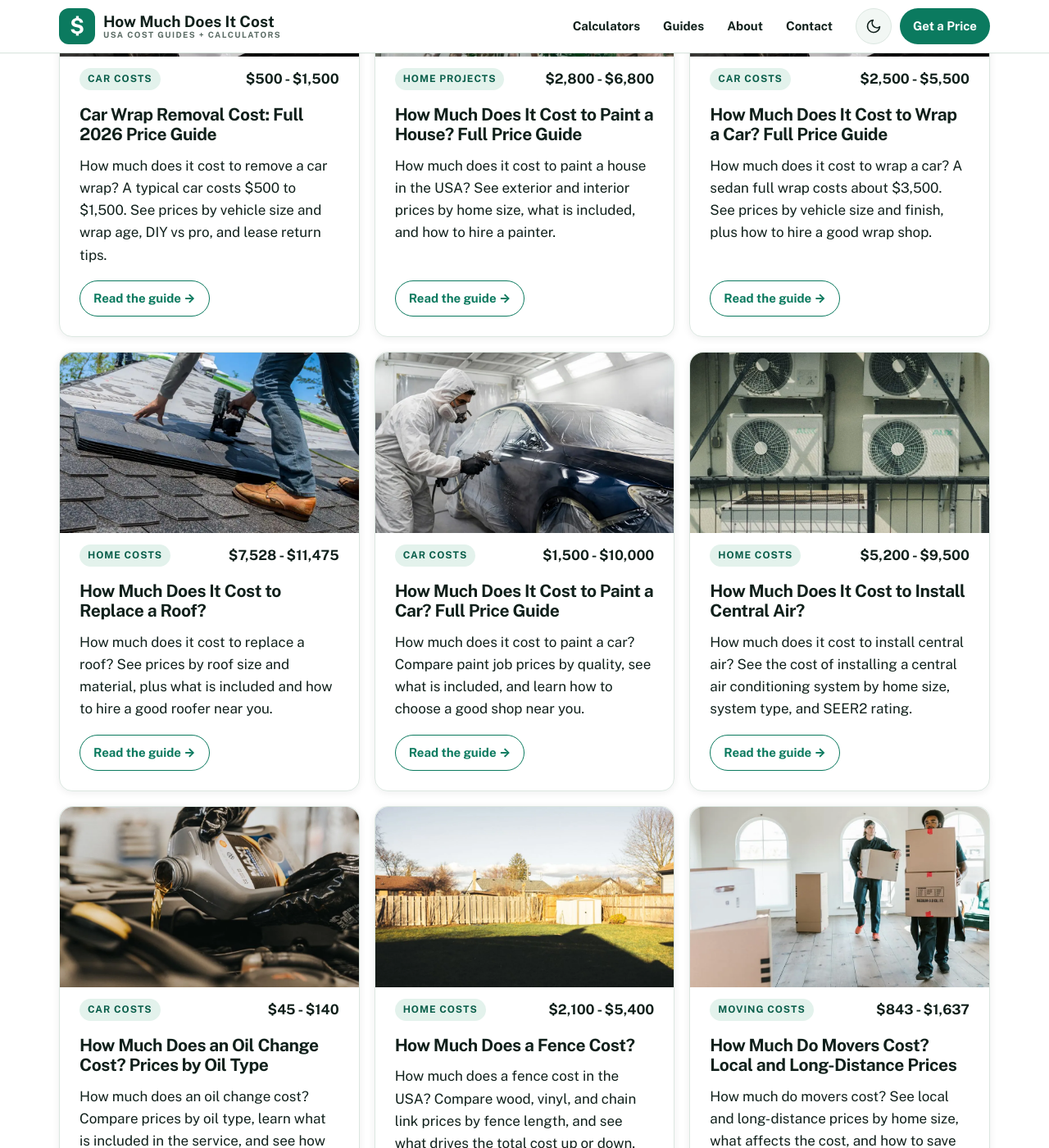
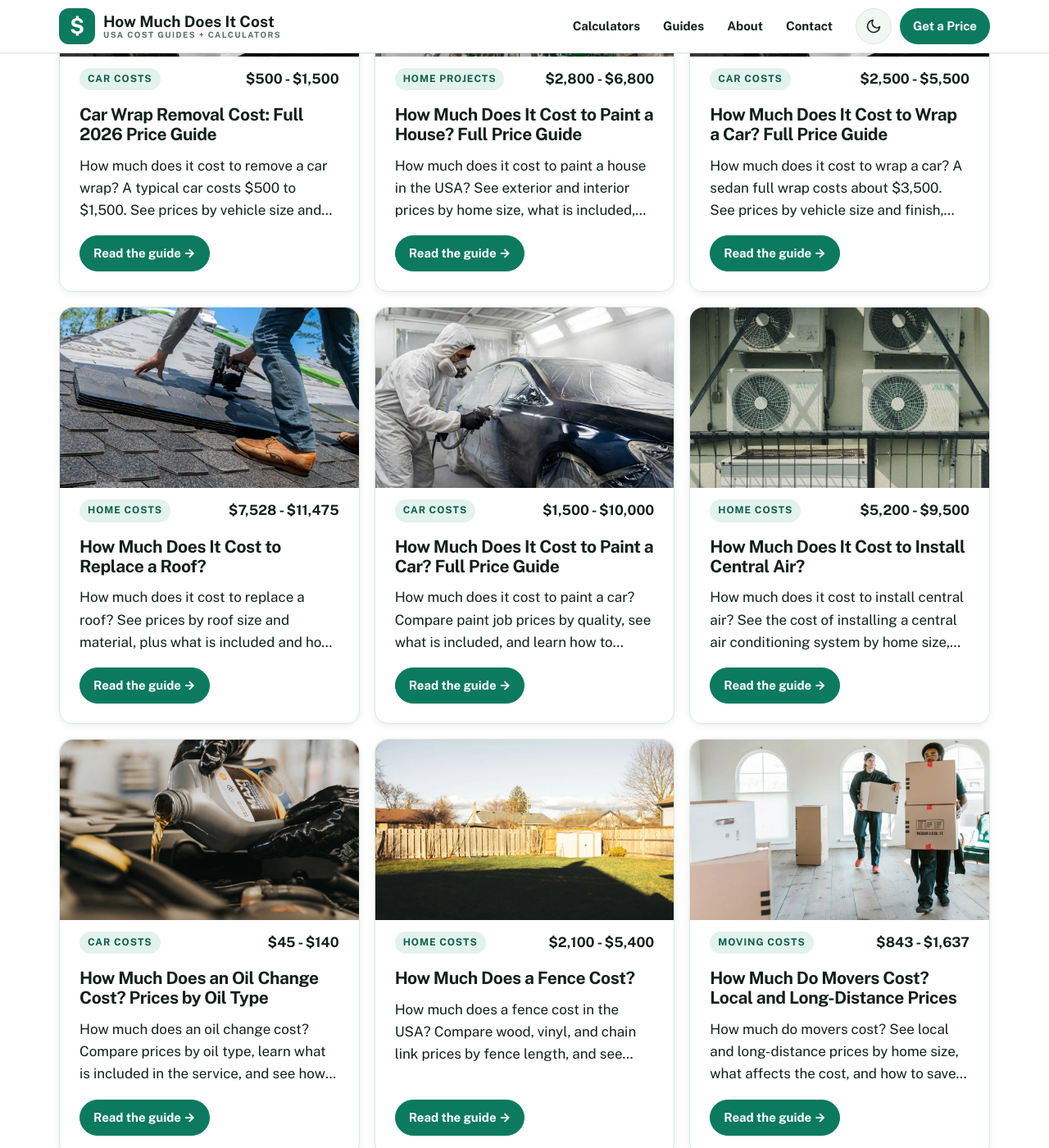
Before and after one commit to zaidmeo09-dhangal/howmuchdoesitcostusa, a Jekyll site: the page built from blog.md, in a window 1280 px wide and 1400 px high, scrolled down 1232 px. Shown: the whole window at 82% size. Built offline with Jekyll 4.4.1, drawn with Linux system fonts in a browser that asks for light colours; some web fonts are replaced.

Commit message:
Initial deploy: add assets/css/style.css

```diff
--- a/assets/css/style.css
+++ b/assets/css/style.css
@@ -365,10 +365,10 @@ section.wrap > h2::after {
 .card a:hover { text-decoration: underline; }
 .card .card-cta, .card a.card-cta {
   display: inline-flex; align-items: center; align-self: flex-start; gap: 6px; font-weight: 800;
-  color: var(--accent); text-decoration: none; margin-top: auto; padding: 9px 16px;
-  border: 1px solid var(--accent); border-radius: 999px; font-size: 15px;
+  color: #FFFFFF; text-decoration: none; margin-top: auto; padding: 9px 16px;
+  background: var(--accent); border: 1px solid var(--accent); border-radius: 999px; font-size: 15px;
 }
-.card .card-cta:hover, .card a.card-cta:hover { color: #FFFFFF; text-decoration: none; background: var(--accent); border-color: var(--accent); }
+.card .card-cta:hover, .card a.card-cta:hover { color: #FFFFFF; text-decoration: none; background: var(--accent-dark); border-color: var(--accent-dark); }
 .bucket-links { list-style: none; margin: auto 0 0; padding: 0; display: flex; flex-direction: column; gap: 8px; }
 .bucket-links a {
   display: flex; align-items: center; justify-content: space-between; gap: 10px;
@@ -382,6 +382,10 @@ section.wrap > h2::after {
 .card h3 { margin-top: 0; }
 .card h3 a { color: var(--ink); text-decoration: none; }
 .card h3 a:hover { color: var(--accent); }
+/* Card descriptions clamp to 3 lines so equal-height cards do not leave a big empty gap. */
+.card > p {
+  display: -webkit-box; -webkit-line-clamp: 3; -webkit-box-orient: vertical; overflow: hidden;
+}
 .card .meta { color: var(--muted); font-size: 14px; font-weight: 600; }
 .card .price { font-family: "Public Sans", sans-serif; font-size: 30px; font-weight: 800; letter-spacing: -0.02em; color: var(--accent); white-space: nowrap; }
 .tag {
```
